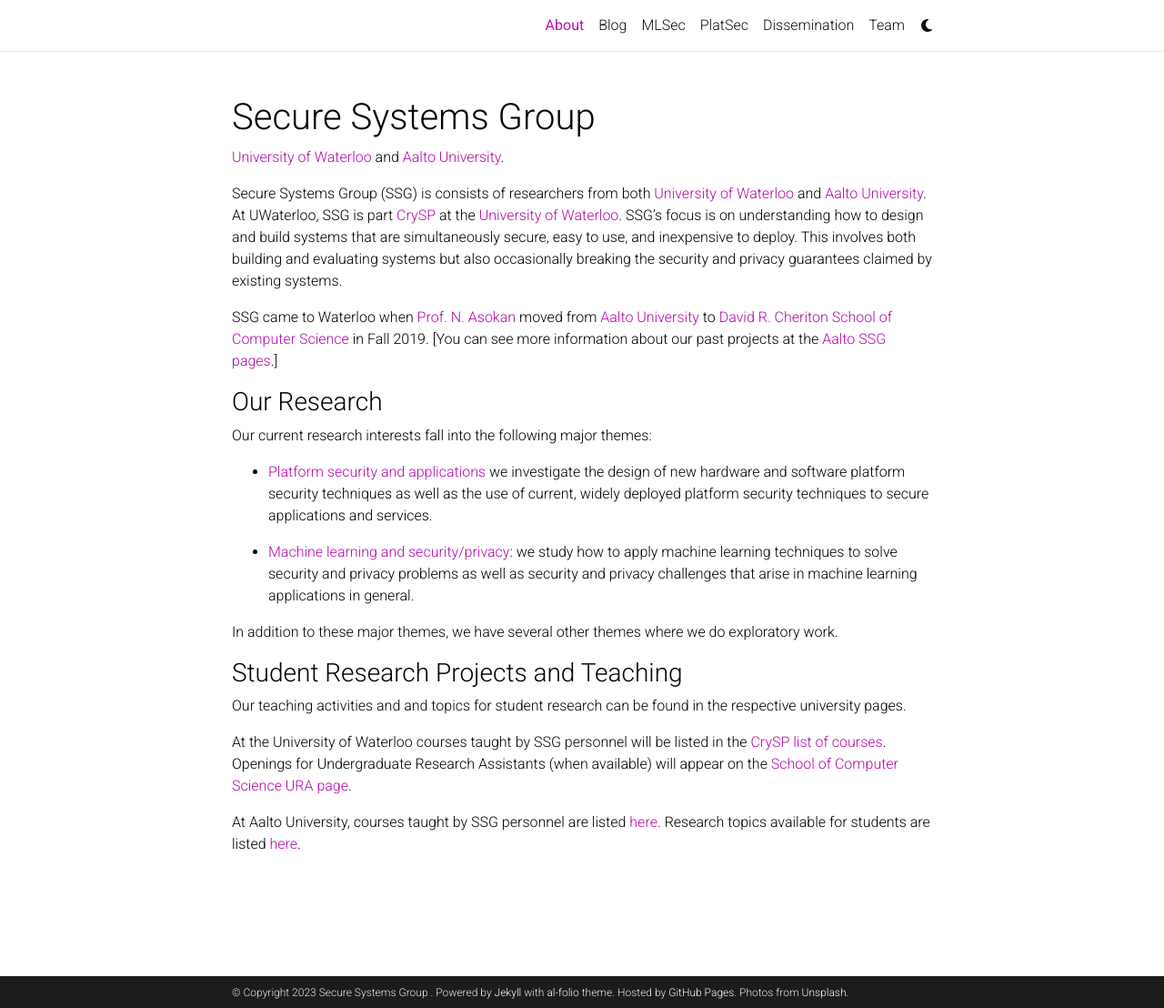
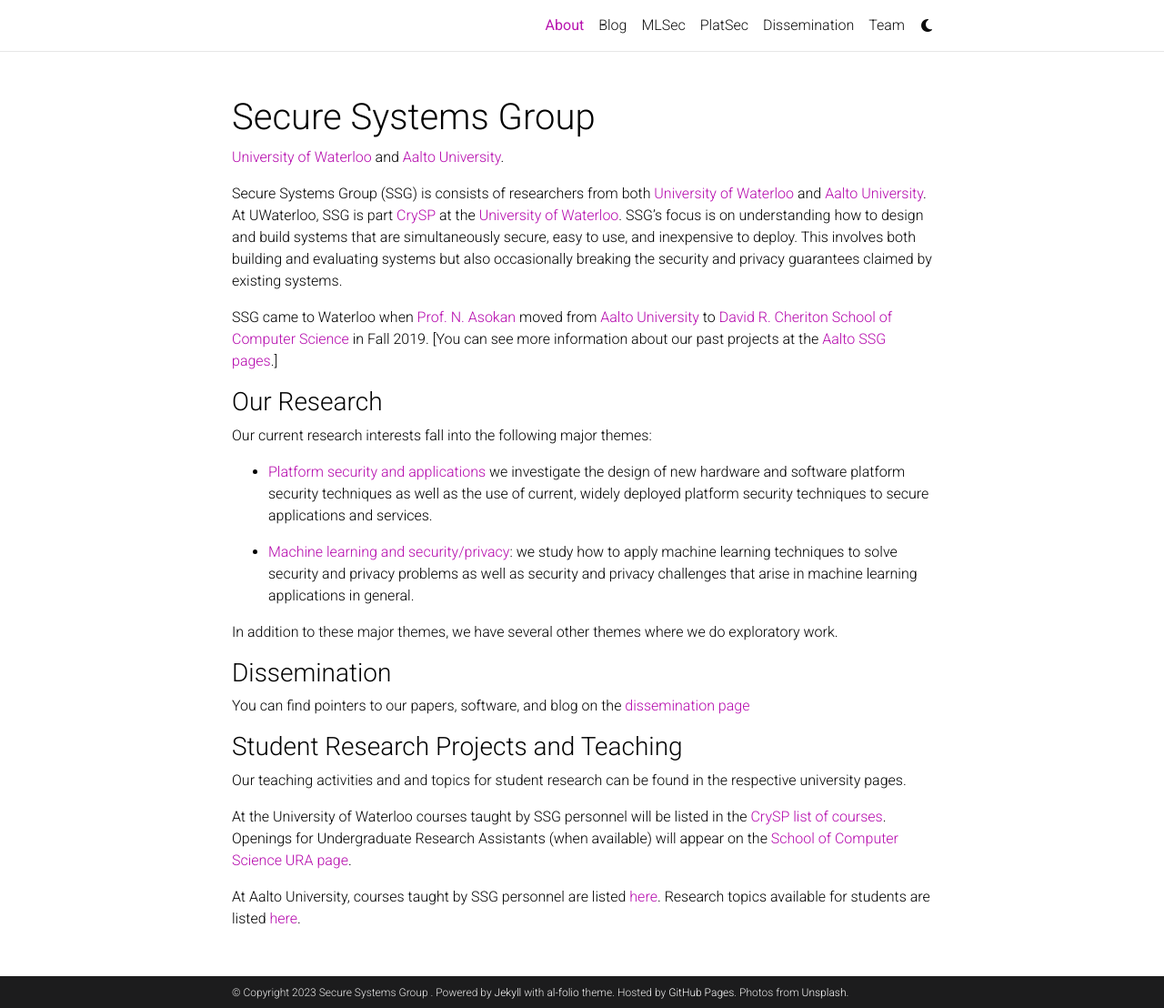
Before and after one commit to ssg-research/ssg-research.github.io, a Jekyll site: the page built from _pages/about.md, in a window 1280 px wide and 1108 px high. Shown: the whole window at 91% size. Built offline with Jekyll 4.4.1, drawn with Linux system fonts in a browser that asks for light colours; comment, search, counter and statistics services are not loaded; a style sheet for code colours, icons or effects is not loaded.

Commit message:
Update about.md

```diff
--- a/_pages/about.md
+++ b/_pages/about.md
@@ -26,6 +26,9 @@ Our current research interests fall into the following major themes:
 
 In addition to these major themes, we have several other themes where we do exploratory work.
 
+### Dissemination
+You can find pointers to our papers, software, and blog on the [dissemination page](dissemination)
+
 ### Student Research Projects and Teaching
 Our teaching activities and and topics for student research can be found in the respective university pages.
 
```
